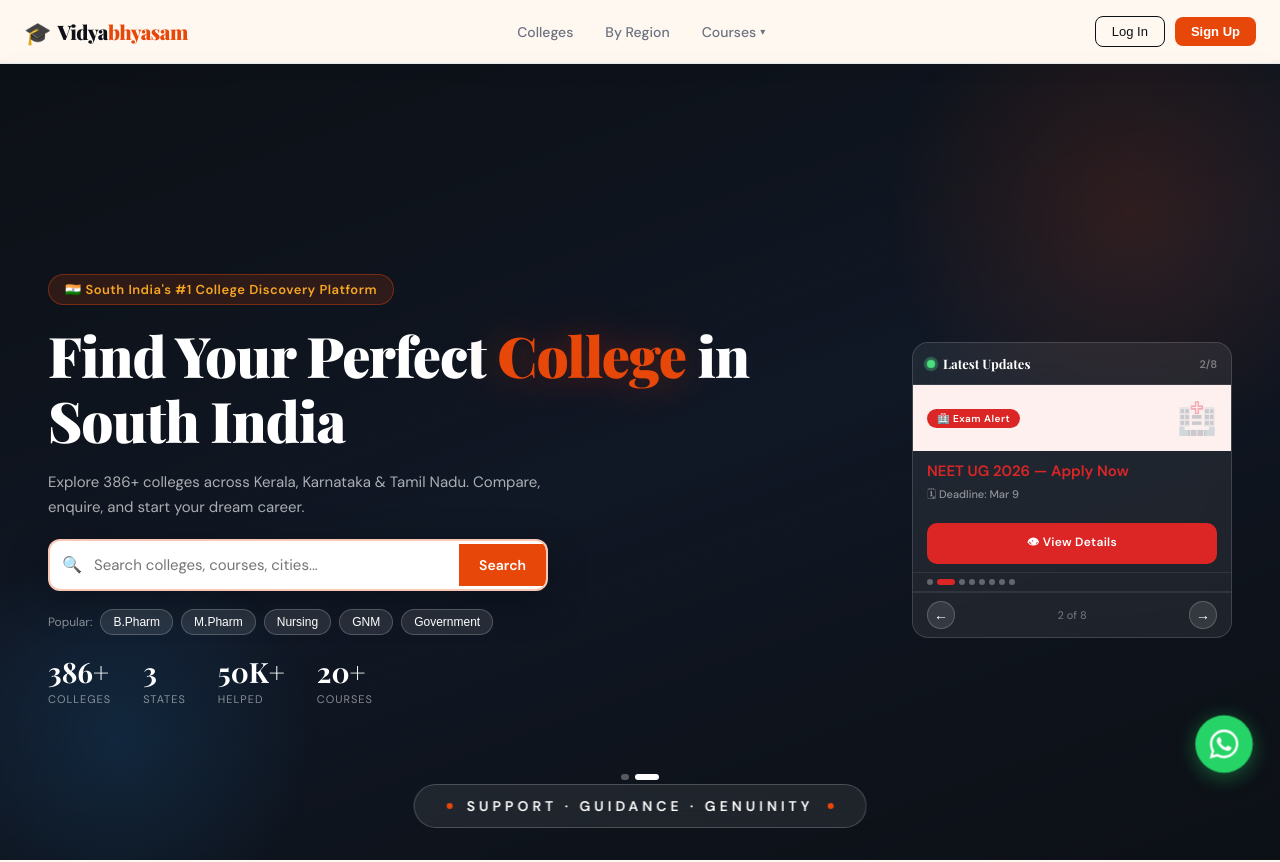
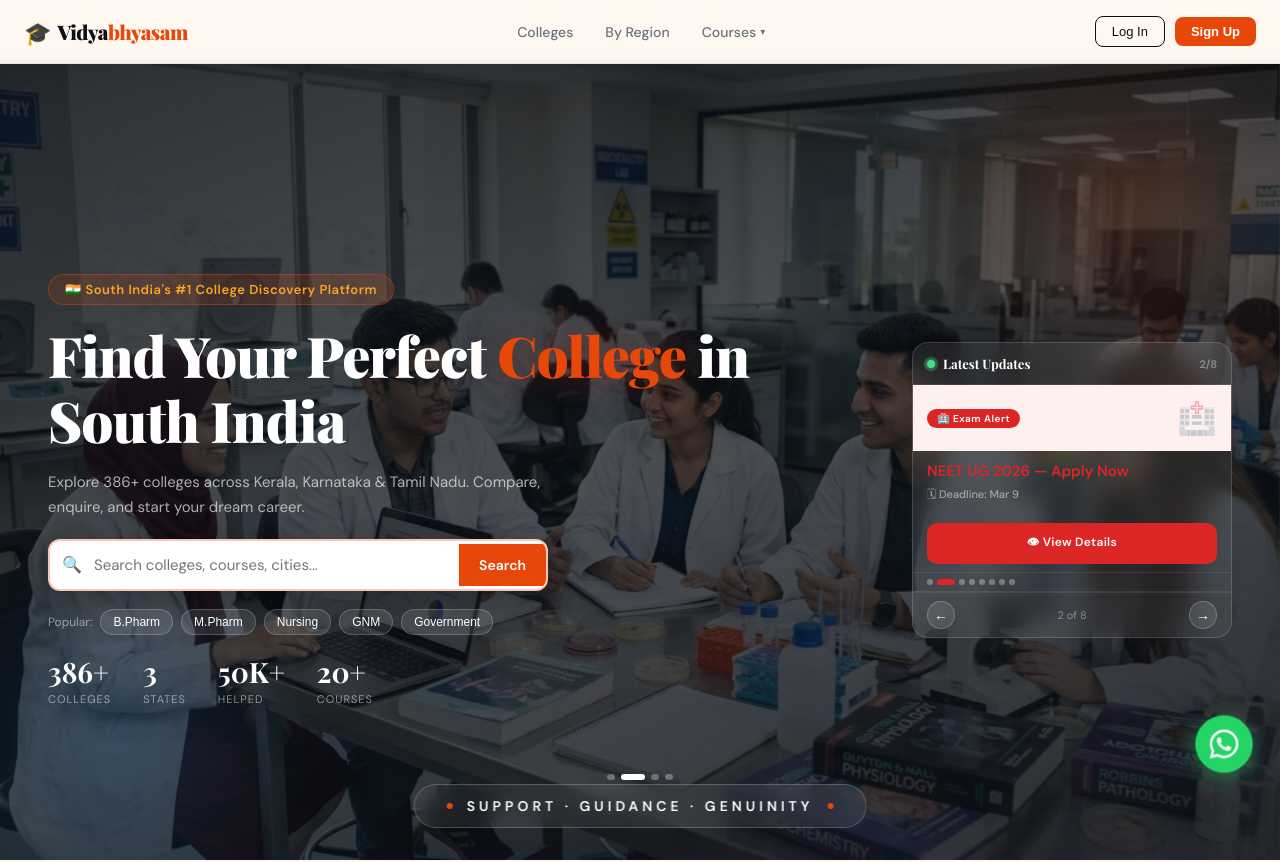
Before and after one commit to Dinoy77/vidhyabyasam, a React (Vite) app: page / in a window 1280 px wide. Shown: the top 862 px of the page. Built offline with nearby package versions, Linux system fonts and the light colour scheme.

Commit message:
feat: added more background photos

```diff
--- a/src/components/Hero.jsx
+++ b/src/components/Hero.jsx
@@ -180,6 +180,8 @@
 
 const slides = [
   '/images/students1.jpg',
+  '/images/students2.jpg',
+  '/images/students3.jpg',
   null,
 ];
 
```
Also changed, not shown: public/images/students2.jpg (added), public/images/students3.jpg (added).
